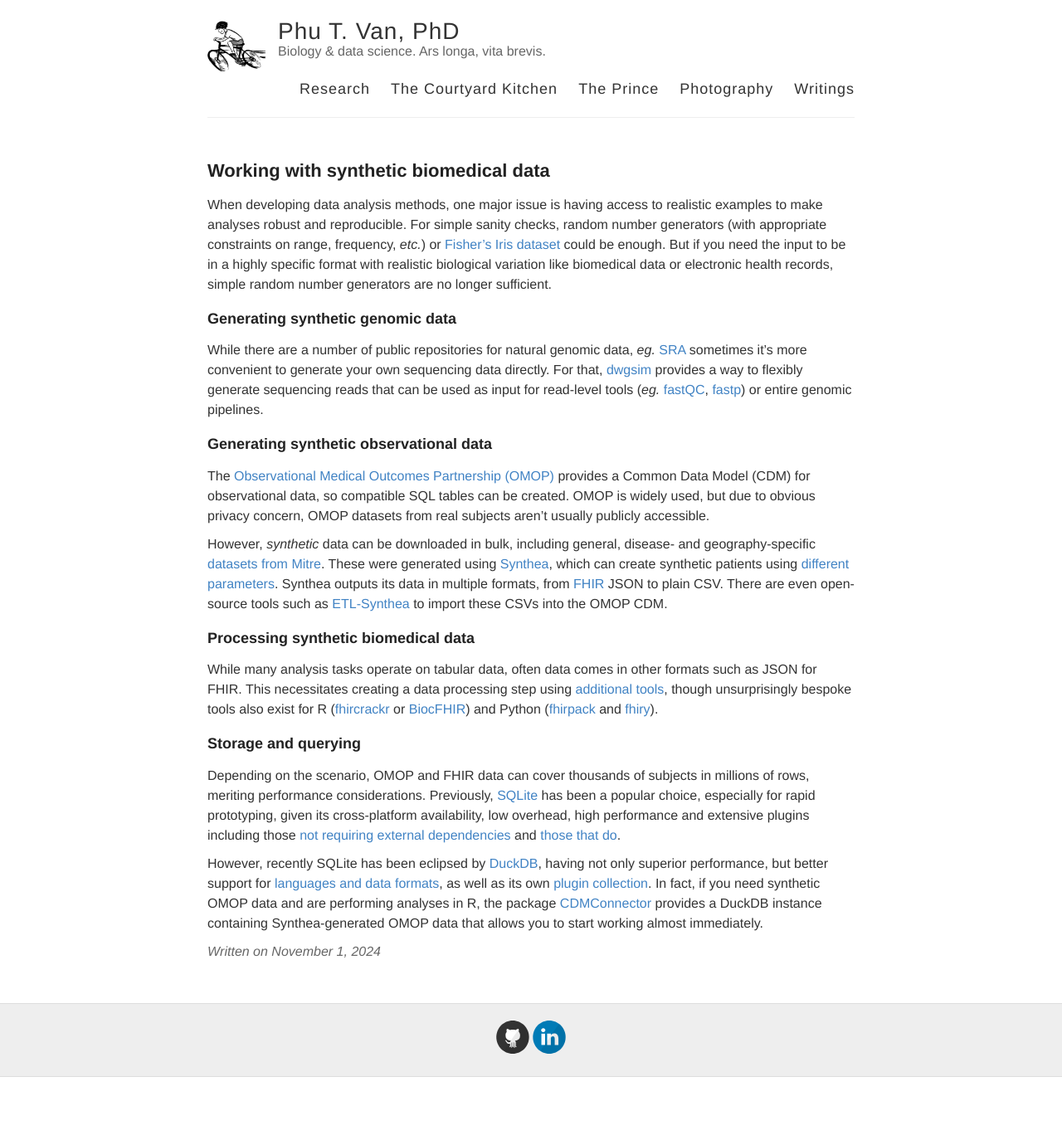
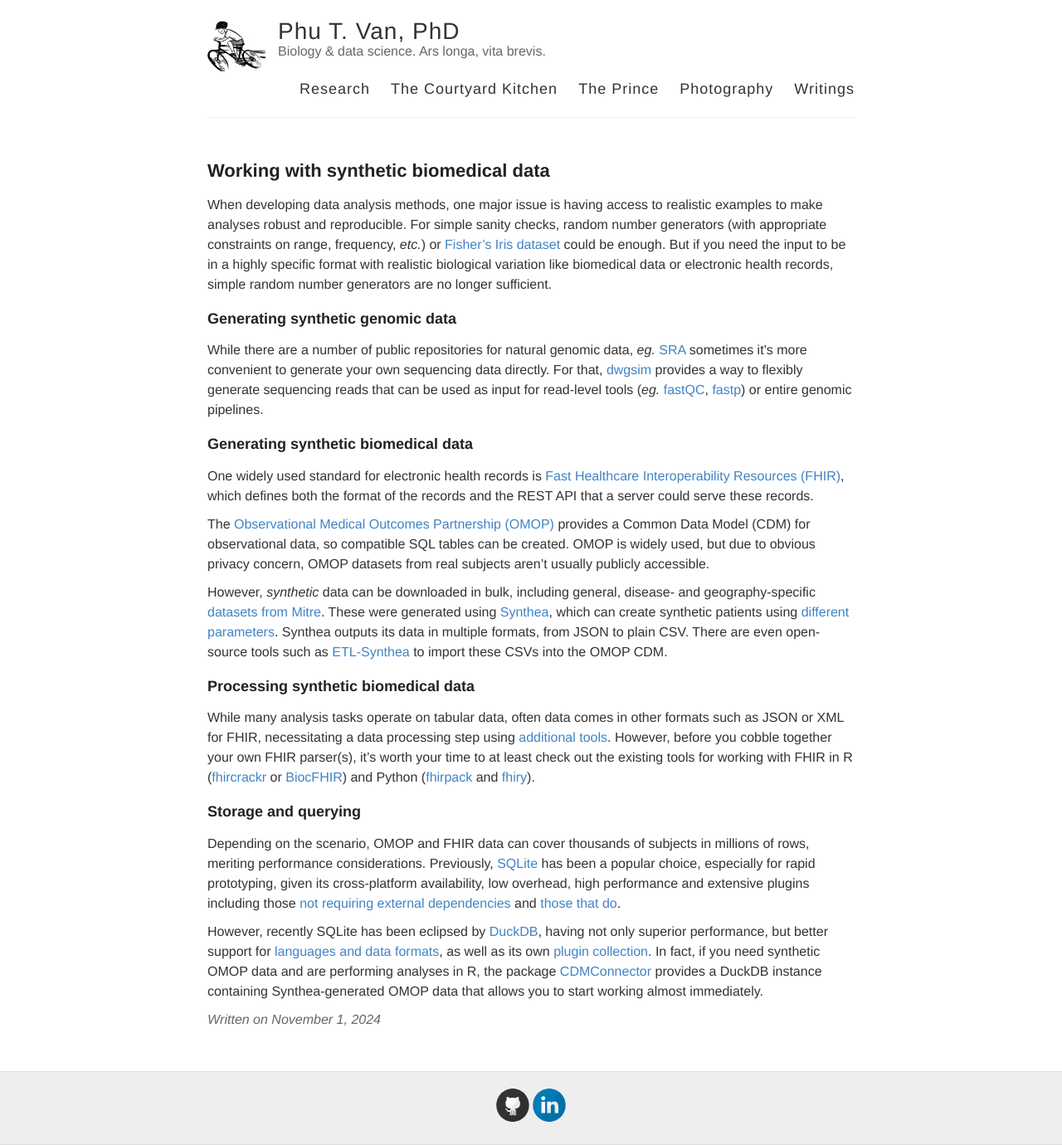
Before and after one commit to ptvan/ptvan.github.io, a Jekyll site: the page built from _posts/2024-11-01-synthetic-biomedical-data.md, in a window 1280 px wide. Shown: the whole page at 83% size. Built offline with Jekyll 4.4.1, drawn with Linux system fonts in a browser that asks for light colours; before the commit the page ends 1298 px from its top, so only the background shows below that.

Commit message:
minor edits

```diff
--- a/_posts/2024-11-01-synthetic-biomedical-data.md
+++ b/_posts/2024-11-01-synthetic-biomedical-data.md
@@ -9,15 +9,17 @@
 
 While there are a number of public repositories for natural genomic data, _eg._ [SRA](https://www.ncbi.nlm.nih.gov/sra) sometimes it's more convenient to generate your own sequencing data directly. For that, [dwgsim](https://github.com/nh13/DWGSIM) provides a way to flexibly generate sequencing reads that can be used as input for read-level tools (_eg._ [fastQC](https://www.bioinformatics.babraham.ac.uk/projects/fastqc/), [fastp](https://github.com/OpenGene/fastp)) or entire genomic pipelines.
 
-### Generating synthetic observational data
+### Generating synthetic biomedical data
+
+One widely used standard for electronic health records is [Fast Healthcare Interoperability Resources (FHIR)](https://hl7.org/fhir/), which defines both the format of the records and the REST API that a server could serve these records.
 
 The [Observational Medical Outcomes Partnership (OMOP)](https://www.ohdsi.org/data-standardization/) provides a Common Data Model (CDM) for observational data, so compatible SQL tables can be created. OMOP is widely used, but due to obvious privacy concern, OMOP datasets from real subjects aren't usually publicly accessible.
 
-However, _synthetic_ data can be downloaded in bulk, including general, disease- and geography-specific [datasets from Mitre](https://synthea.mitre.org/downloads). These were generated using [Synthea](https://github.com/synthetichealth/synthea), which can create synthetic patients using [different parameters](https://synthetichealth.github.io/spt/#/customizer). Synthea outputs its data in multiple formats, from [FHIR](https://hl7.org/fhir/) JSON to plain CSV. There are even open-source tools such as [ETL-Synthea](https://github.com/OHDSI/ETL-Synthea) to import these CSVs into the OMOP CDM.
+However, _synthetic_ data can be downloaded in bulk, including general, disease- and geography-specific [datasets from Mitre](https://synthea.mitre.org/downloads). These were generated using [Synthea](https://github.com/synthetichealth/synthea), which can create synthetic patients using [different parameters](https://synthetichealth.github.io/spt/#/customizer). Synthea outputs its data in multiple formats, from JSON to plain CSV. There are even open-source tools such as [ETL-Synthea](https://github.com/OHDSI/ETL-Synthea) to import these CSVs into the OMOP CDM.
 
 ### Processing synthetic biomedical data
 
-While many analysis tasks operate on tabular data, often data comes in other formats such as JSON for FHIR. This necessitates creating a data processing step using [additional tools](https://ptvan.github.io/command-line-tools/), though unsurprisingly bespoke tools also exist for R ([fhircrackr](https://github.com/polar-fhir/fhircrackr) or [BiocFHIR](https://bioconductor.org/packages/release/bioc/html/BiocFHIR.html)) and Python ([fhirpack](https://pypi.org/project/fhirpack/) and [fhiry](https://github.com/dermatologist/fhiry)).
+While many analysis tasks operate on tabular data, often data comes in other formats such as JSON or XML for FHIR, necessitating a data processing step using [additional tools](https://ptvan.github.io/command-line-tools/). However, before you cobble together your own FHIR parser(s), it's worth your time to at least check out the existing tools for working with FHIR in R ([fhircrackr](https://github.com/polar-fhir/fhircrackr) or [BiocFHIR](https://bioconductor.org/packages/release/bioc/html/BiocFHIR.html)) and Python ([fhirpack](https://pypi.org/project/fhirpack/) and [fhiry](https://github.com/dermatologist/fhiry)).
 
 ### Storage and querying
 
```
